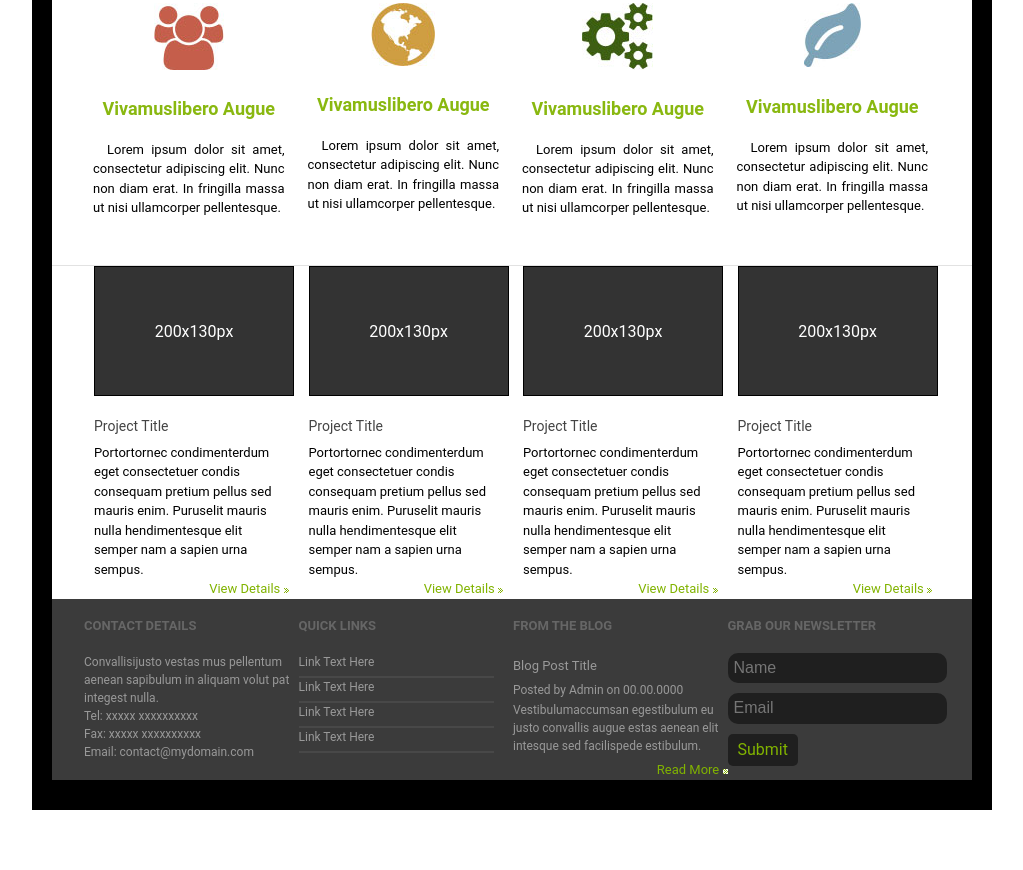
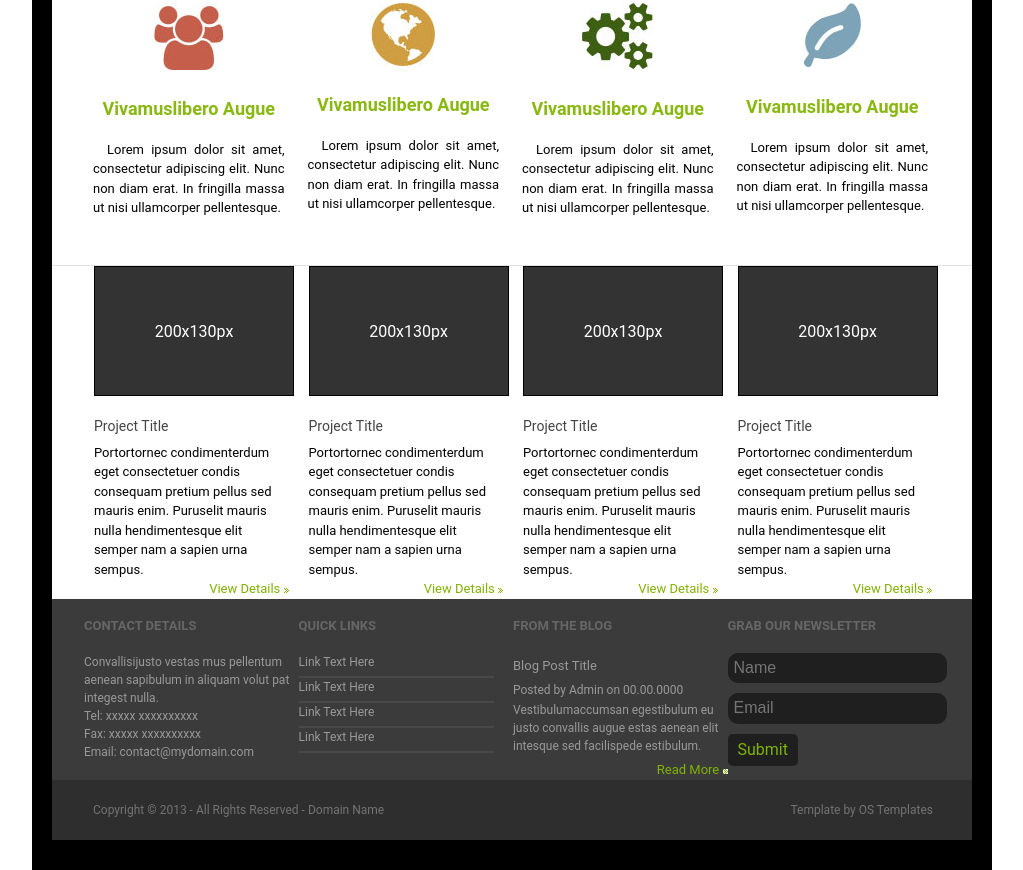
Before and after one commit to ArnasDickus/concomitant, a website: page app/index.html in a window 1280 px wide. Shown: the part 659-1529 px from the top of the page, without its empty margins (128-1151 px from the left). Before the commit the page ends 1469 px from the top, so only its background shows below. Drawn offline with Linux system fonts and the light colour scheme.

Commit message:
Finished footer

```diff
--- a/app/assets/styles/base/_variables.css
+++ b/app/assets/styles/base/_variables.css
@@ -32,6 +32,9 @@ $contact_description_text: #999999;
 $contact_hr: #484848;
 $inputs_bg: #1f1f1f;
 
+/* Footer  */
+$footer_black: #2e2e2e;
+$footer_text: #737373;
 /*  Font-Size */
 $base_font_size: 1em;
 
--- /dev/null
+++ b/app/assets/styles/modules/_footer.css
@@ -0,0 +1,18 @@
+
+.footer{
+    padding: 9px;
+    background-color: $footer_black;
+    @mixin clearfix;
+
+    &__left{
+      font-size: 12px;
+      float: left;
+      width: 50%;
+      color: $footer_text;
+    }
+    &__right{
+      font-size: 12px;
+      float: right;
+      color: $footer_text;
+    }
+}
--- a/app/assets/styles/styles.css
+++ b/app/assets/styles/styles.css
@@ -18,3 +18,4 @@
 @import "modules/_project-title";
 @import "modules/_contact-info";
 @import "modules/_button";
+@import "modules/_footer";
--- a/app/index.html
+++ b/app/index.html
@@ -99,6 +99,7 @@
             <img src="assets/images/point-deselect.jpg" alt="Point">
             <img src="assets/images/right-arrow.jpg" alt="Next">
           </div>
+        </div>
   <div class="reason-table">
     <div class="wrapper">
       <div class="row">
@@ -289,6 +290,14 @@
       </div>
     </div>
   </div>
+  <div class="footer">
+    <div class="wrapper">
+      <p class = "footer__left">Copyright © 2013 - All Rights Reserved - Domain Name</p>
+      <p class = "footer__right">Template by OS Templates</p>
+    </div>
+
+
+  </div>
 </div>
 
 
--- a/app/temp/styles/styles.css
+++ b/app/temp/styles/styles.css
@@ -460,6 +460,8 @@ template {
 /* Project title */
 
 /* contact */
+
+/* Footer  */
 
 /*  Font-Size */
 
@@ -1011,3 +1013,27 @@ Instead edit gulp/templates/sprite */
 .button--color-green{
       color: #81b300;
     }
+
+.footer{
+    padding: 9px;
+    background-color: #2e2e2e;
+}
+
+.footer::after {
+  content: "";
+  clear: both;
+  display: table;
+}
+
+.footer__left{
+      font-size: 12px;
+      float: left;
+      width: 50%;
+      color: #737373;
+    }
+
+.footer__right{
+      font-size: 12px;
+      float: right;
+      color: #737373;
+    }
```
